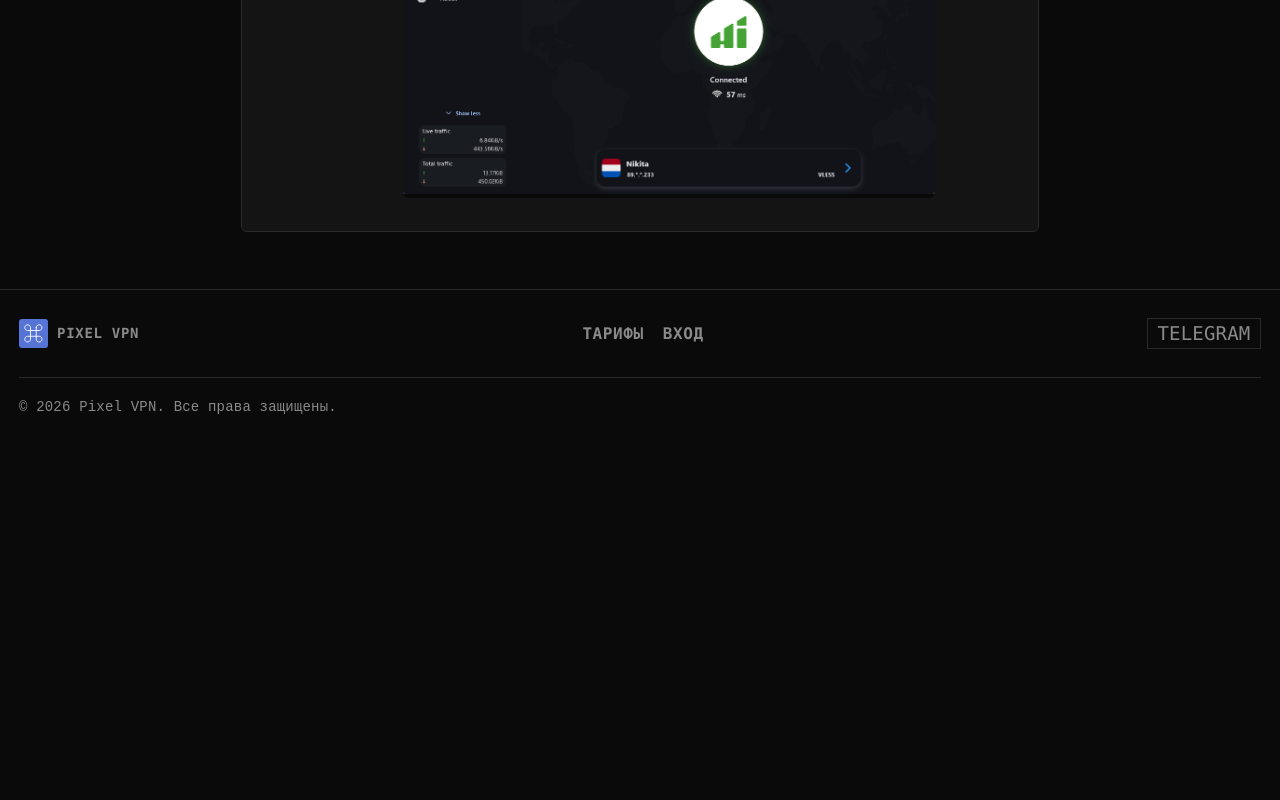
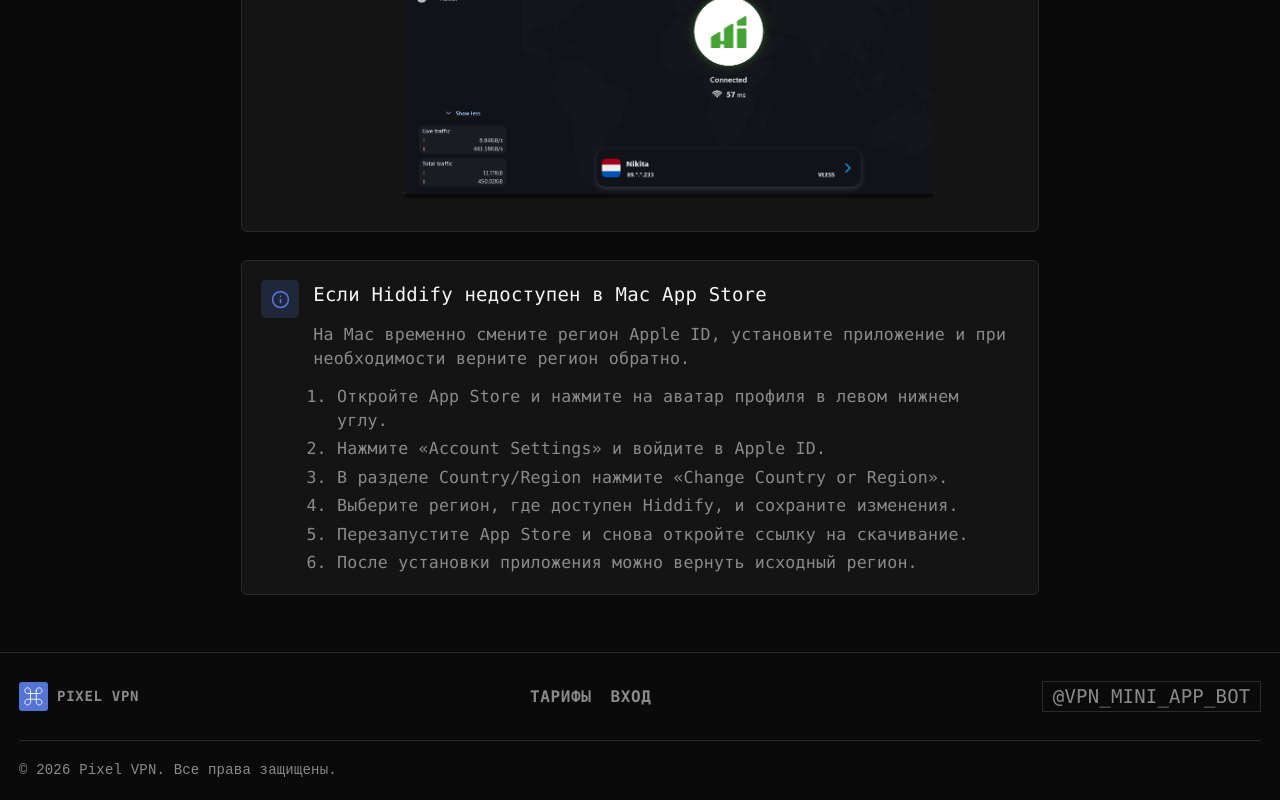
Before and after one commit to push-ebx/pixel-vpn, a Next.js app in the folder apps/web/: page /install/macos in a window 1280 px wide. Shown: the part 1529-2329 px from the top of the page. Before the commit the page ends 1966 px from the top, so only its background shows below. Built offline with nearby package versions, Linux system fonts and the light colour scheme; no server answers.

Commit message:
feat: bot

```diff
--- a/apps/web/app/install/ios/page.tsx
+++ b/apps/web/app/install/ios/page.tsx
@@ -11,7 +11,8 @@
     title: "Установите приложение",
     description: "Скачайте Hiddify из App Store",
     links: [
-      { label: "App Store", url: "https://apps.apple.com/us/app/hiddify-proxy-vpn/id6596777532" }
+      { label: "App Store", url: "https://apps.apple.com/us/app/hiddify-proxy-vpn/id6596777532" },
+      { label: "GitHub v4.1.1", url: "https://github.com/hiddify/hiddify-app/releases" }
     ]
   },
   {
--- a/apps/web/app/install/macos/page.tsx
+++ b/apps/web/app/install/macos/page.tsx
@@ -2,7 +2,7 @@
 
 import Link from "next/link";
 import Image from "next/image";
-import { Shield, ChevronLeft, ExternalLink } from "lucide-react";
+import { Shield, ChevronLeft, ExternalLink, Info } from "lucide-react";
 import { HeaderClient } from "@/components/Landing/HeaderClient";
 import { FooterClient } from "@/components/Landing/FooterClient";
 
@@ -113,6 +113,28 @@
                     </div>
                   </div>
                 ))}
+
+                <div className="bg-card border border-border rounded-lg p-4">
+                  <div className="flex items-start gap-3">
+                    <div className="w-8 h-8 rounded bg-accent/20 text-accent flex items-center justify-center shrink-0">
+                      <Info className="w-4 h-4" />
+                    </div>
+                    <div className="space-y-3">
+                      <h3 className="font-medium">Если Hiddify недоступен в Mac App Store</h3>
+                      <p className="text-sm text-text-secondary">
+                        На Mac временно смените регион Apple ID, установите приложение и при необходимости верните регион обратно.
+                      </p>
+                      <ol className="text-sm text-text-secondary space-y-1 list-decimal pl-5">
+                        <li>Откройте App Store и нажмите на аватар профиля в левом нижнем углу.</li>
+                        <li>Нажмите «Account Settings» и войдите в Apple ID.</li>
+                        <li>В разделе Country/Region нажмите «Change Country or Region».</li>
+                        <li>Выберите регион, где доступен Hiddify, и сохраните изменения.</li>
+                        <li>Перезапустите App Store и снова откройте ссылку на скачивание.</li>
+                        <li>После установки приложения можно вернуть исходный регион.</li>
+                      </ol>
+                    </div>
+                  </div>
+                </div>
               </div>
             </section>
           </div>
--- a/apps/web/components/Landing/FooterClient.tsx
+++ b/apps/web/components/Landing/FooterClient.tsx
@@ -38,13 +38,13 @@
           </nav>
 
           <a
-            href="https://t.me/pixel_v_p_n"
+            href="https://t.me/vpn_mini_app_bot"
             target="_blank"
             rel="noopener noreferrer"
             className="uppercase px-2 border border-border inline-flex items-center justify-center text-text-secondary hover:text-accent hover:border-accent/40 transition-colors"
-            aria-label="Telegram"
+            aria-label="@vpn_mini_app_bot"
           >
-            Telegram
+            @vpn_mini_app_bot
           </a>
         </div>
 
```
